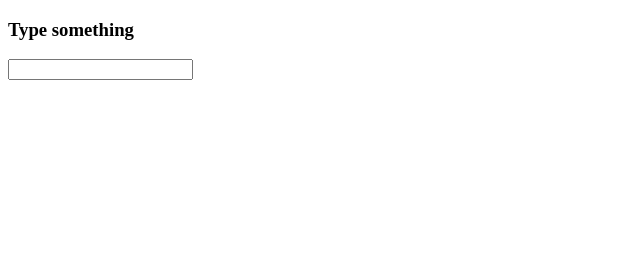
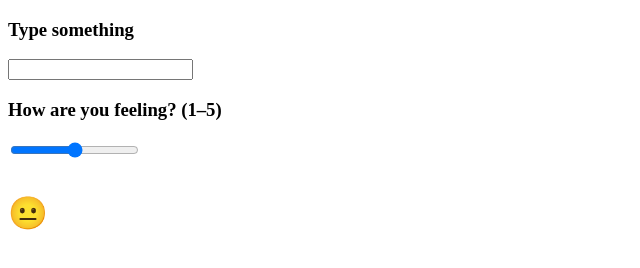
Before and after one commit to bsshreesha/Web-Workshop, a plain HTML site: page JS/DOM/Events/onInput.html in a window 1280 px wide. Shown: the whole page, without its empty margins (0-640 px from the left). Drawn offline with Linux system fonts and the light colour scheme.

Commit message:
Update onInput.html

```diff
--- a/JS/DOM/Events/onInput.html
+++ b/JS/DOM/Events/onInput.html
@@ -19,3 +19,21 @@
 </body>
 
 </html>
+
+<!DOCTYPE html>
+<html>
+
+<body>
+    <h3>How are you feeling? (1–5)</h3>
+    <input type="range" min="1" max="5" value="3" oninput="updateMood(this.value)">
+    <p id="mood" style="font-size: 2em;">😐</p>
+
+    <script>
+        function updateMood(val) {
+            const faces = ["😢", "😞", "😐", "😊", "😁"];
+            document.getElementById("mood").textContent = faces[val - 1];
+        }
+    </script>
+</body>
+
+</html>
```
